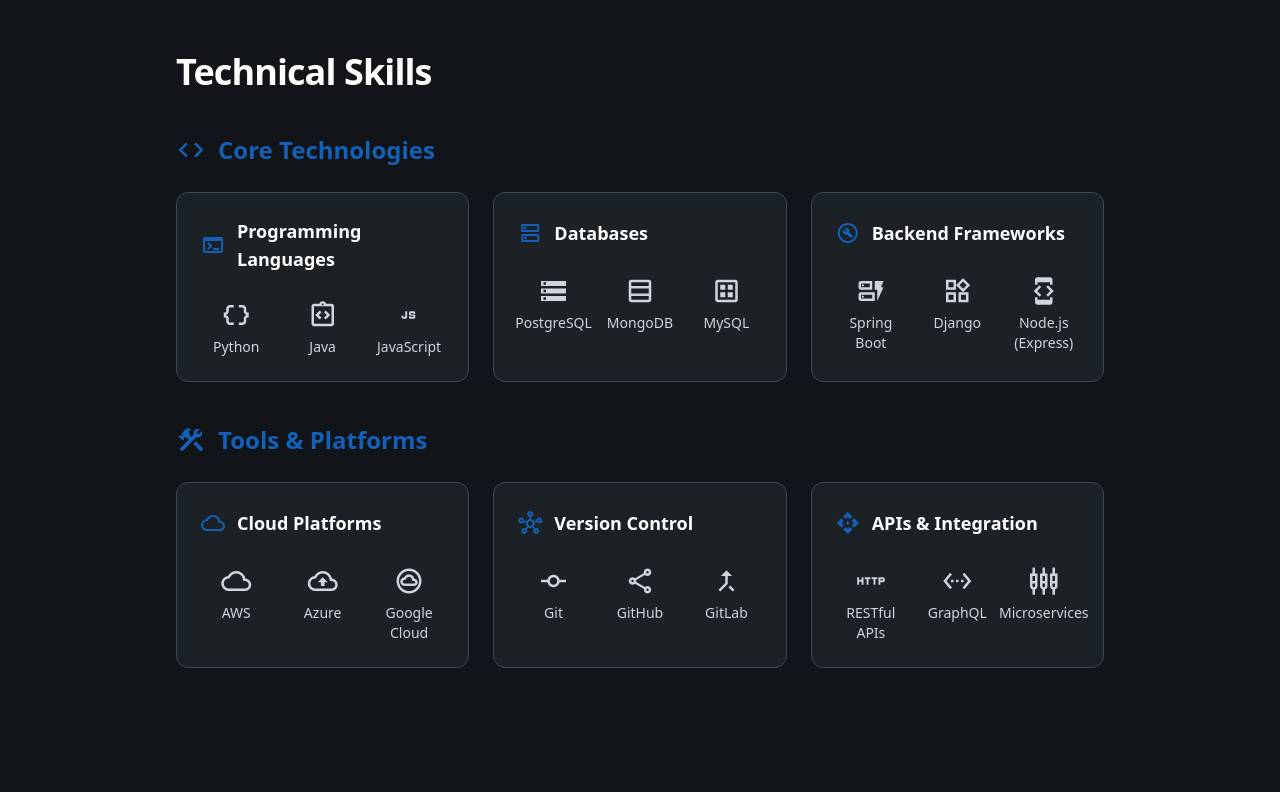
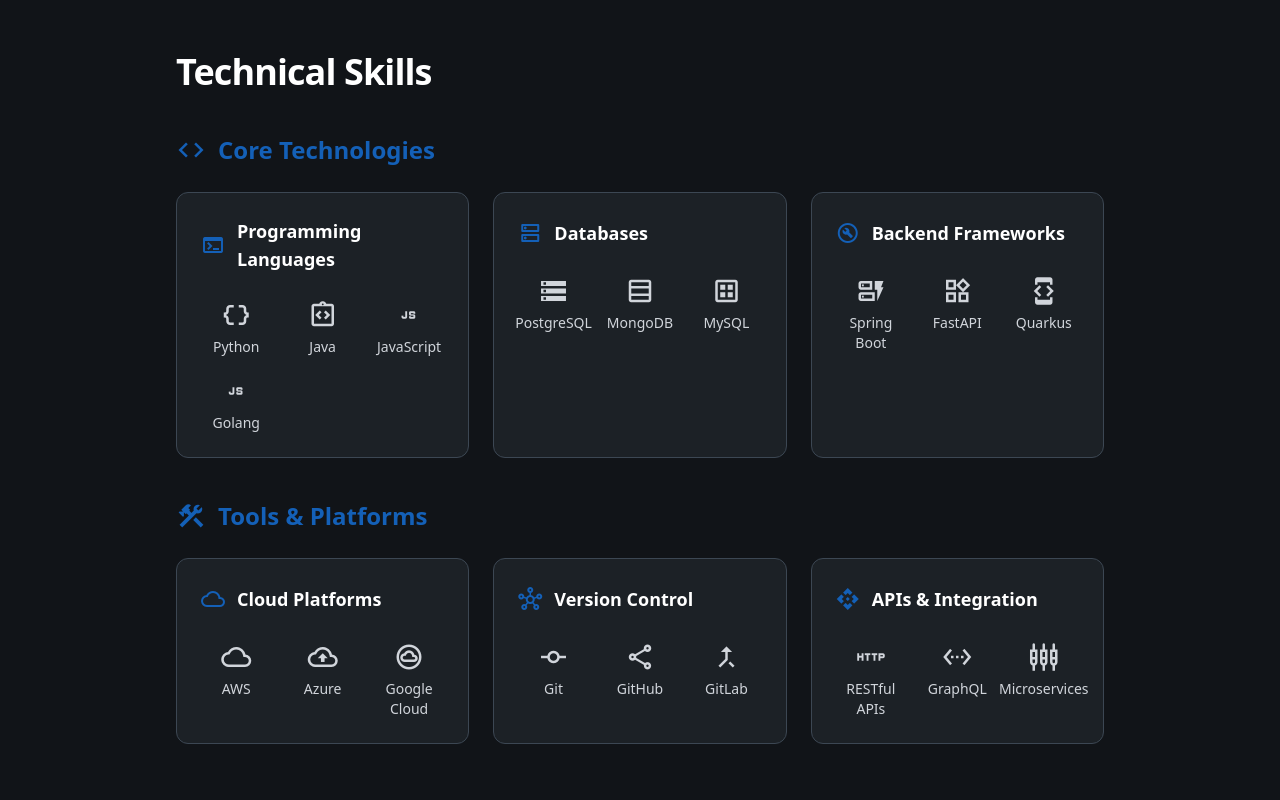
Before and after one commit to cve-zh00/test, a plain HTML site: page index.html in a window 1280 px wide. Shown: the part 1648-2448 px from the top of the page. Drawn offline with nearby package versions, Linux system fonts and the light colour scheme.

Commit message:
add supports

```diff
--- a/index.html
+++ b/index.html
@@ -397,6 +397,20 @@
                                                     JavaScript
                                                 </p>
                                             </div>
+                                            <div
+                                                class="flex flex-col items-center"
+                                            >
+                                                <span
+                                                    class="material-icons-outlined text-3xl text-gray-300 mb-1"
+                                                >
+                                                    javascript
+                                                </span>
+                                                <p
+                                                    class="text-gray-300 text-sm"
+                                                >
+                                                    Golang
+                                                </p>
+                                            </div>
                                         </div>
                                     </div>
 
@@ -510,7 +524,7 @@
                                                 <p
                                                     class="text-gray-300 text-sm"
                                                 >
-                                                    Django
+                                                    FastAPI
                                                 </p>
                                             </div>
                                             <div
@@ -524,7 +538,7 @@
                                                 <p
                                                     class="text-gray-300 text-sm"
                                                 >
-                                                    Node.js (Express)
+                                                    Quarkus
                                                 </p>
                                             </div>
                                         </div>
```
